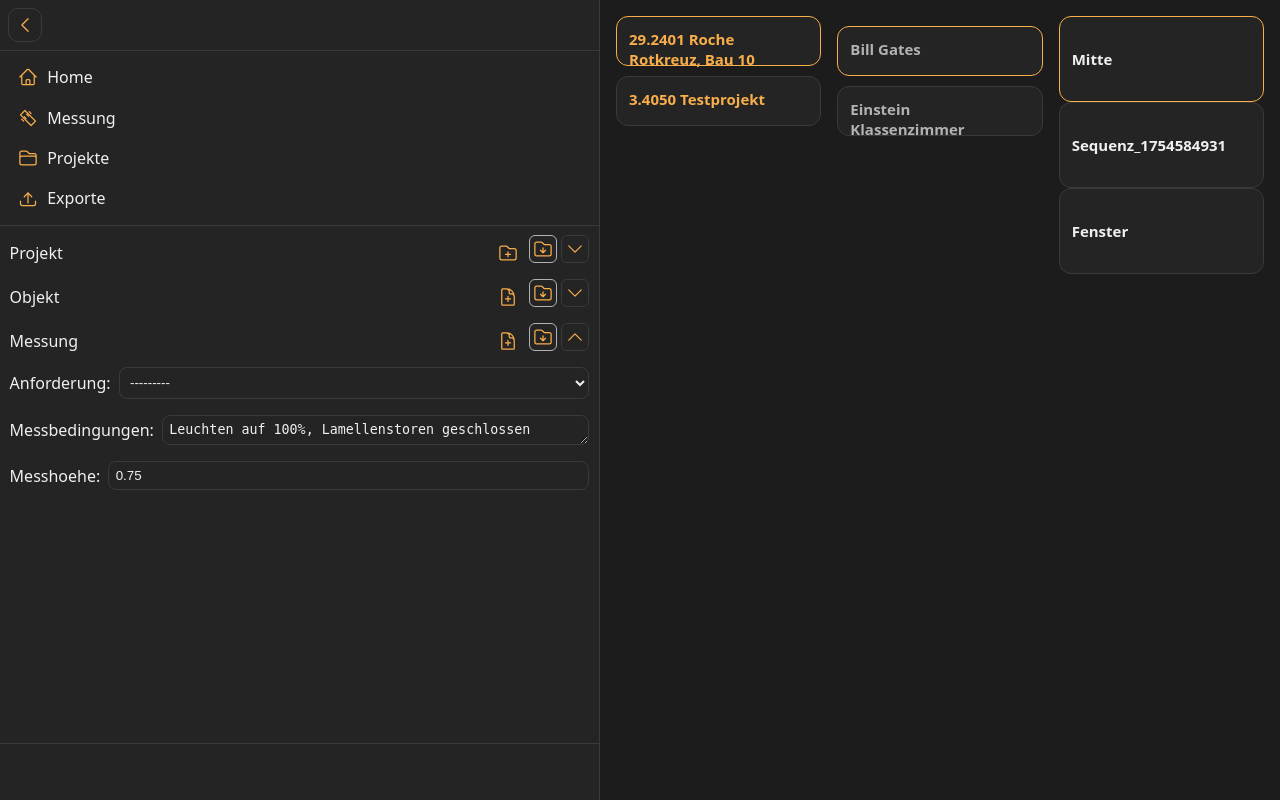
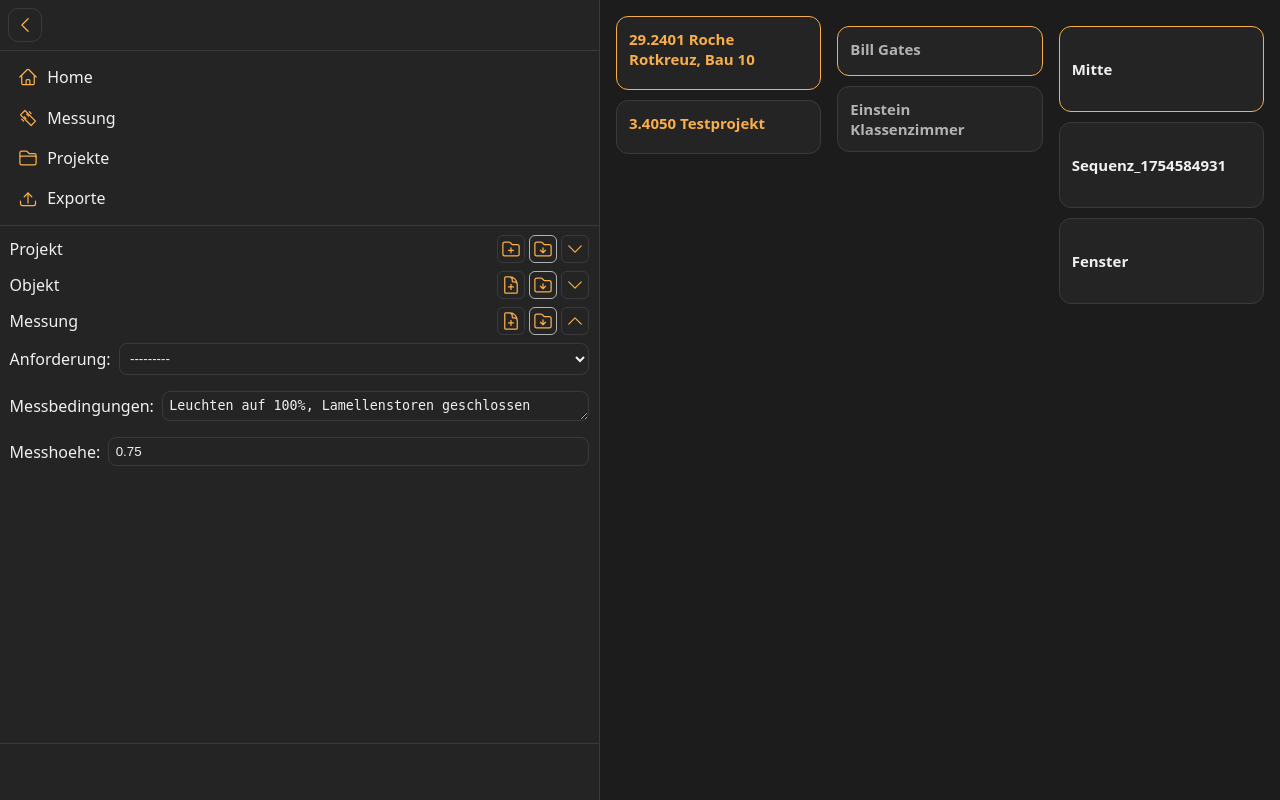
Before and after one commit to Barahir23/mavomasterpi, a Django app: page /projekte/?projekt=3&objekt=4&messung=5 in a window 1280 px wide. Run offline with Django 3.2, Linux system fonts and the light colour scheme; data comes from the database, SQL or seed files in the repository; some libraries are stand-ins or nearby versions.

Commit message:
Style project page controls and cards

```diff
--- a/messung/templates/messung/messung_edit.html
+++ b/messung/templates/messung/messung_edit.html
@@ -3,7 +3,7 @@
   <div class="form-header">
     <span class="form-title">Messung</span>
     <div class="form-actions">
-      <a href="{% url 'messung:page' %}?objekt={{ selected_objekt.id }}" class="nav-item icon-only" title="Messung hinzufügen">
+      <a href="{% url 'messung:page' %}?objekt={{ selected_objekt.id }}" class="icon-btn" title="Messung hinzufügen">
         <span class="icon">{% include "icons/document-plus.svg" %}</span>
       </a>
       <button type="submit" class="icon-btn save-btn" title="Speichern" disabled>
--- a/messung/templates/messung/objekt_edit.html
+++ b/messung/templates/messung/objekt_edit.html
@@ -4,7 +4,7 @@
   <div class="form-header">
     <span class="form-title">Objekt</span>
     <div class="form-actions">
-      <a href="{% url 'objekt_add_project' selected_projekt.id %}" class="nav-item icon-only" title="Objekt hinzufügen">
+      <a href="{% url 'objekt_add_project' selected_projekt.id %}" class="icon-btn" title="Objekt hinzufügen">
         <span class="icon">{% include "icons/document-plus.svg" %}</span>
       </a>
       <button type="submit" class="icon-btn save-btn" title="Speichern" disabled>
--- a/messung/templates/messung/projek_edit.html
+++ b/messung/templates/messung/projek_edit.html
@@ -3,7 +3,7 @@
   <div class="form-header">
     <span class="form-title">Projekt</span>
     <div class="form-actions">
-      <a href="{% url 'projekt_add' %}" class="nav-item icon-only" title="Projekt hinzufügen">
+      <a href="{% url 'projekt_add' %}" class="icon-btn" title="Projekt hinzufügen">
         <span class="icon">{% include "icons/folder-plus.svg" %}</span>
       </a>
       <button type="submit" class="icon-btn save-btn" title="Speichern" disabled>
--- a/messung/templates/messung/projekte_page.html
+++ b/messung/templates/messung/projekte_page.html
@@ -130,6 +130,11 @@
       saveBtn.disabled = true;
       form.addEventListener('input', () => {
         saveBtn.disabled = false;
+        saveBtn.classList.add('unsaved');
+      });
+      form.addEventListener('submit', () => {
+        saveBtn.classList.remove('unsaved');
+        saveBtn.disabled = true;
       });
     }
   });
--- a/static/css/style.css
+++ b/static/css/style.css
@@ -138,8 +138,9 @@ html.sidebar-collapsed .footer-btn, body.sidebar-collapsed .footer-btn {
 .card .delete-btn .icon, .card .delete-btn .icon svg { width:20px; height:20px; }
 
 .projekt-block { margin-bottom:20px; }
-.projekt-card { margin-bottom:10px; height: 50px;}
-.objekt-card { margin-bottom:10px; margin-top:10px; height: 50px;}
+.projekt-card { margin-bottom:10px; min-height:50px; max-height:100px; height:auto; overflow:auto; }
+.objekt-card { margin-bottom:10px; margin-top:10px; min-height:50px; max-height:100px; height:auto; overflow:auto; }
+.messung-card { margin-bottom:10px; margin-top:10px; min-height:50px; max-height:100px; height:auto; overflow:auto; }
 .objekt-card h4 { color: var(--secondary); margin-block-start: 0px; margin-block-end: 0px;}
 
 .card.selected { border-color: var(--primary); }
@@ -170,6 +171,7 @@ form p { margin:0 0 1rem; }
 .icon-btn .icon, .icon-btn .icon svg { width:20px; height:20px; }
 .icon-btn:disabled { border-color: var(--secondary); cursor:default; }
 .icon-btn:disabled .icon svg { stroke: var(--secondary); }
+.save-btn.unsaved { border-color: red; }
 
 .edit-form .form-header { display:flex; justify-content:space-between; align-items:center; margin-bottom:.5rem; }
 .edit-form .form-actions { display:flex; gap:.25rem; }
```
